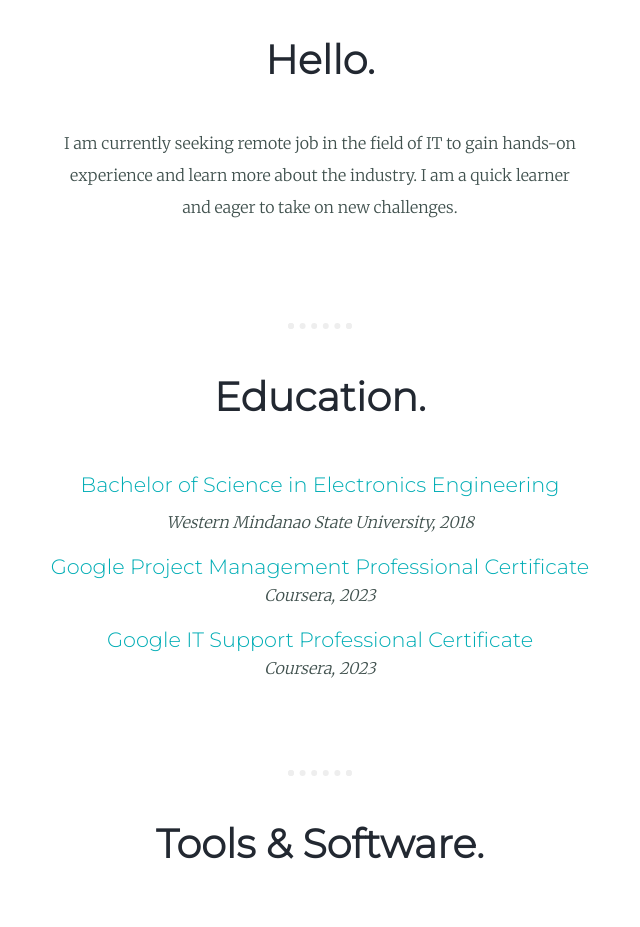
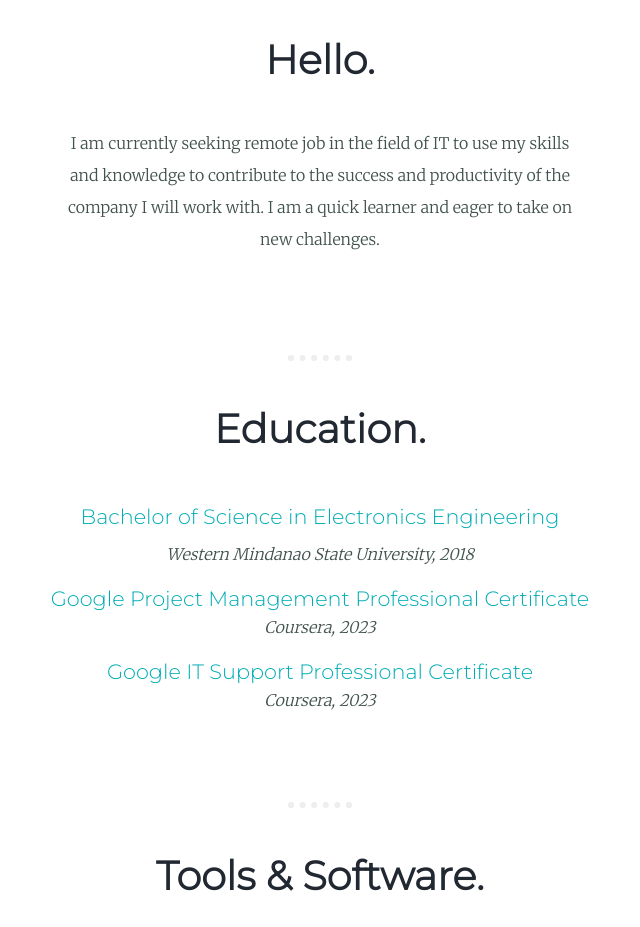
Before and after one commit to engrbry/cv2, a plain HTML site: page index.html in a window 1280 px wide. Shown: the part 960-1887 px from the top of the page, without its empty margins (320-960 px from the left). Drawn offline with Linux system fonts and the light colour scheme.

Commit message:
Update index.html

```diff
--- a/index.html
+++ b/index.html
@@ -22,7 +22,7 @@
       <div>
         <img class ="profiles" src="images/brian.png" alt="profile-img">
         <h2>Hello.</h2>
-        <p class="intro">I am currently seeking remote job in the field of IT to gain hands-on experience and learn more about the industry. I am a quick learner and eager to take on new challenges.</p>
+        <p class="intro">I am currently seeking remote job in the field of IT to use my skills and knowledge to contribute to the success and productivity of the company I will work with. I am a quick learner and eager to take on new challenges.</p>
       </div>
     </div>
 
```
